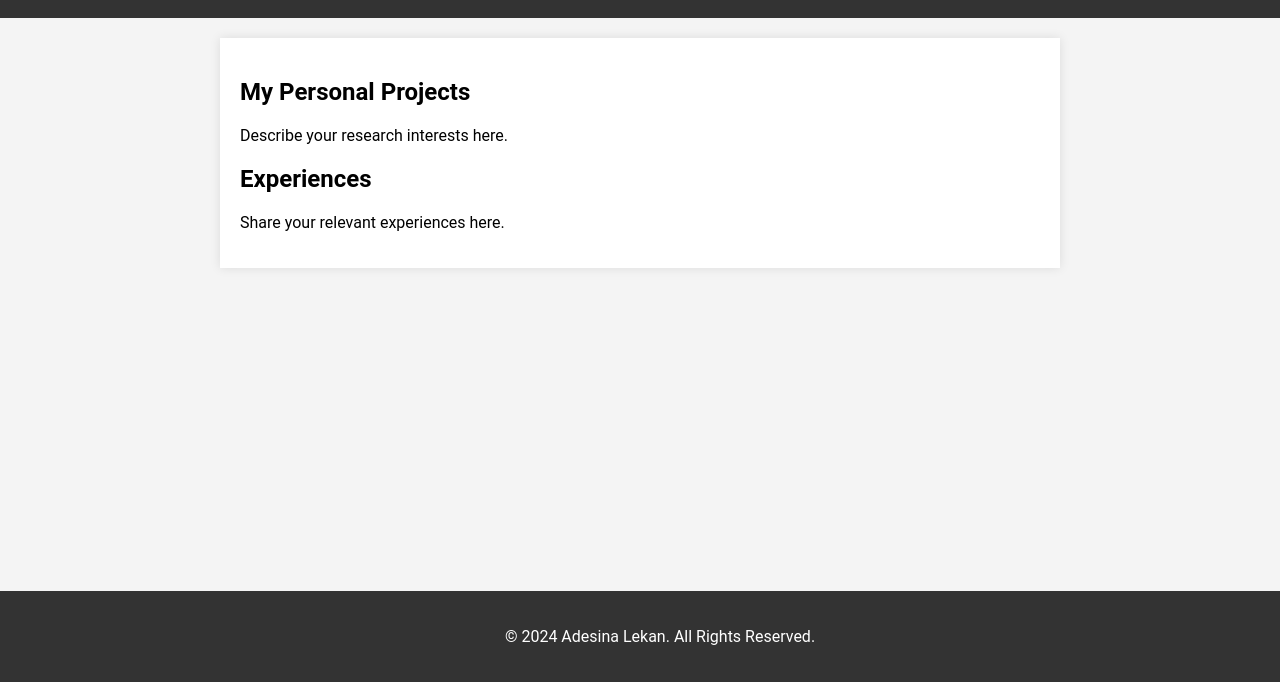
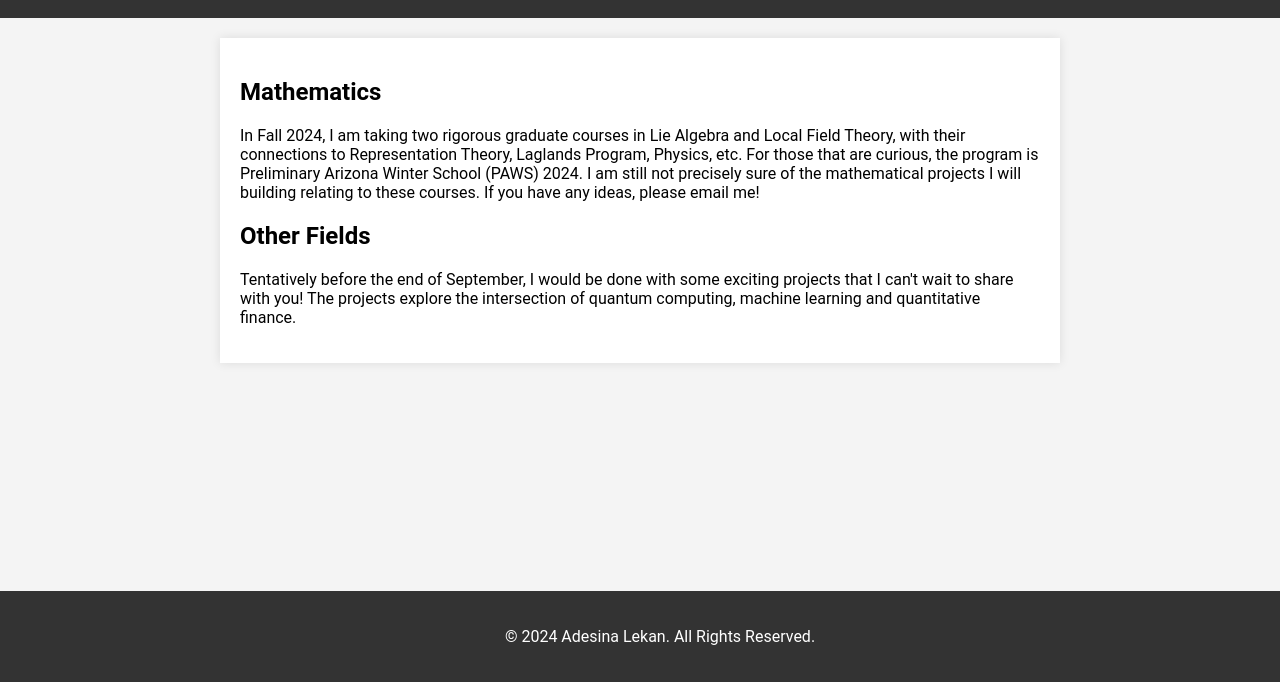
Before and after one commit to limitless-100/limitless-100.github.io, a plain HTML site: page projects.html in a window 1280 px wide. Shown: the part 118-800 px from the top of the page. Drawn offline with Linux system fonts and the light colour scheme.

Commit message:
projects.html

```diff
--- a/projects.html
+++ b/projects.html
@@ -23,12 +23,12 @@
 
    <main>
      <section>
-       <h2>My Personal Projects</h2>
-       <p>Describe your research interests here.</p>
+       <h2>Mathematics</h2>
+       <p>In Fall 2024, I am taking two rigorous graduate courses in Lie Algebra and Local Field Theory, with their connections to Representation Theory, Laglands Program, Physics, etc. For those that are curious, the program is Preliminary Arizona Winter School (PAWS) 2024. I am still not precisely sure of the mathematical projects I will building relating to these courses. If you have any ideas, please email me!</p>
      </section>
      <section>
-       <h2>Experiences</h2>
-       <p>Share your relevant experiences here.</p>
+       <h2>Other Fields</h2>
+       <p>Tentatively before the end of September, I would be done with some exciting projects that I can't wait to share with you! The projects explore the intersection of quantum computing, machine learning and quantitative finance.</p>
      </section>
    </main>
 
```
